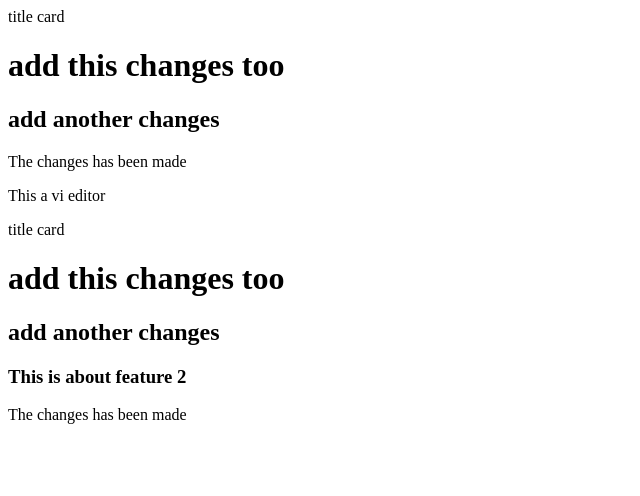
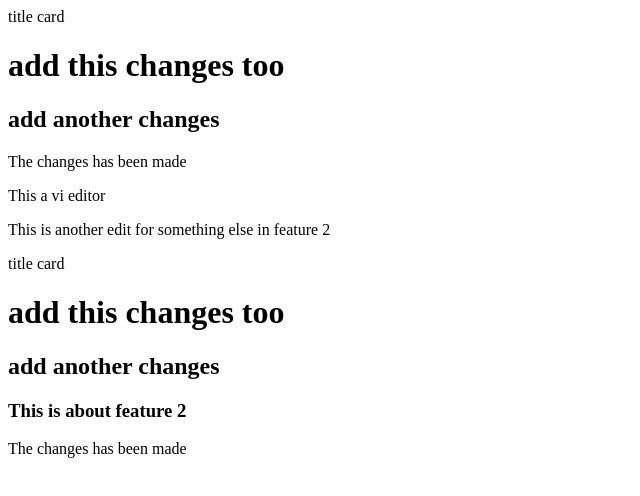
Before and after one commit to vib3shnan/Httpsamplerepo, a plain HTML site: page nonother.html in a window 1280 px wide. Shown: the whole page, without its empty margins (0-640 px from the left). Drawn offline with Linux system fonts and the light colour scheme.

Commit message:
another changes made on recursive merge

```diff
--- a/nonother.html
+++ b/nonother.html
@@ -2,10 +2,9 @@
 <head>title card</head>
   <h1>add this changes too</h1>
   <h2> add another changes</h2>
-
-  <body>
-    The changes has been made
+  <p>The changes has been made</p>
     <p>This a vi editor</p>
+    <p>This is another edit for something else in feature 2</p>
   <head>title card</head>
   <body>
     <h1>add this changes too</h1>
```
